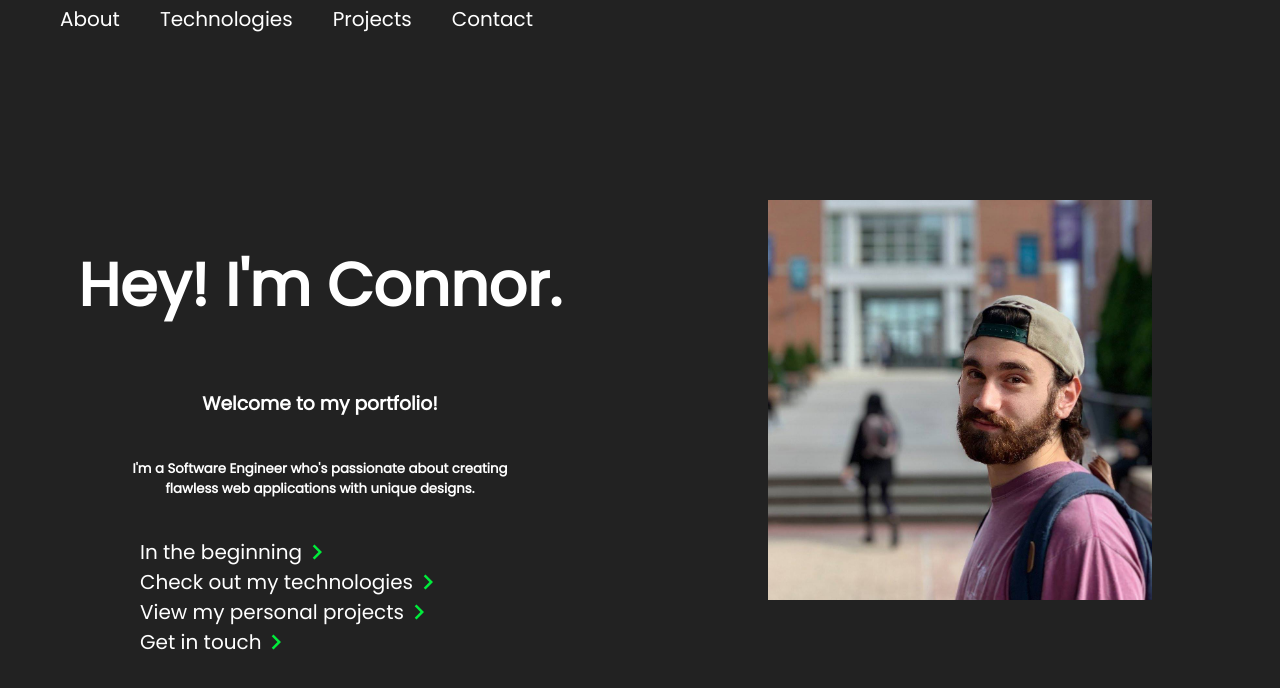
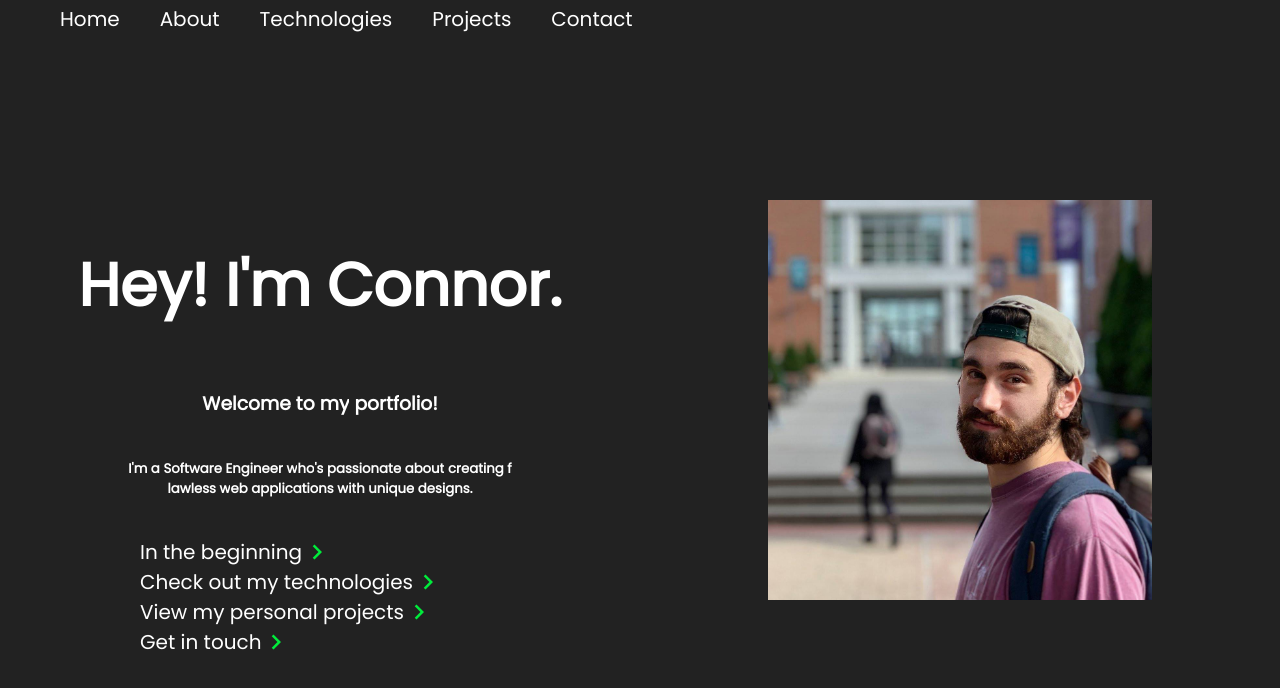
Before and after one commit to connorlagana/react-portfolio, a React (Create React App) app: page / in a window 1280 px wide. Shown: the top 688 px of the page. Built offline with nearby package versions, Linux system fonts and the light colour scheme.

Commit message:
animations

```diff
--- a/package.json
+++ b/package.json
@@ -10,6 +10,7 @@
     "@testing-library/user-event": "^7.2.1",
     "react": "^16.12.0",
     "react-dom": "^16.12.0",
+    "react-reveal": "^1.2.2",
     "react-router-dom": "^5.1.2",
     "react-scripts": "3.3.0",
     "surge": "^0.21.3"
--- a/src/components/About.js
+++ b/src/components/About.js
@@ -1,5 +1,6 @@
 import React, { Component } from "react";
 import KeyboardBackspace from "@material-ui/icons/KeyboardBackspace";
+import Fade from "react-reveal/Fade";
 
 class About extends Component {
   render() {
@@ -7,22 +8,26 @@ class About extends Component {
       <div id="aboutOuter">
         <div id="about">
           <div id="aboutFirst">
+            <Fade>
               <div>About</div>
               <a href="/">
                 <KeyboardBackspace id="backArrow" />
               </a>
+            </Fade>
           </div>
+
           <div id="aboutSecond">
+            <Fade cascade left>
               <p>
                 I'm a front end and mobile developer currently working for Odega
                 Studios. My role here allows me to work with various designs and
                 bring them to life with a creative process.
               </p>
               <p>
-              I started learning computer science in highschool with a group of
-              friends before getting my B.S. at Manhattan College. My time at
-              college allowed me to work on personal projects while learing web
-              and mobile development. After finishing my degree in 2019, I
+                I started learning computer science in highschool with a group
+                of friends before getting my B.S. at Manhattan College. My time
+                at college allowed me to work on personal projects while learing
+                web and mobile development. After finishing my degree in 2019, I
                 jumped head first into the digital industry learning all I could
                 about the world of front end development.
               </p>
@@ -34,6 +39,7 @@ class About extends Component {
                 incredibly fun! If I'm not desiging or coding something I'll be
                 messing around with music production or analyzing stocks!
               </p>
+            </Fade>
           </div>
         </div>
       </div>
--- a/src/components/Arrows.js
+++ b/src/components/Arrows.js
@@ -1,9 +1,11 @@
 import React from "react";
 import KeyboardArrowRight from "@material-ui/icons/KeyboardArrowRight";
+import Fade from "react-reveal/Fade";
 
 const Arrows = () => {
   return (
     <div>
+      <Fade>
         <ul>
           <div id="begin">
             <a href="/about">In the beginning</a>
@@ -22,6 +24,7 @@ const Arrows = () => {
             <KeyboardArrowRight color="secondary" id="arrowRight" />
           </div>
         </ul>
+      </Fade>
     </div>
   );
 };
--- a/src/components/IndProj.js
+++ b/src/components/IndProj.js
@@ -1,18 +1,30 @@
 import React from "react";
+import Fade from "react-reveal/Fade";
+import Zoom from 'react-reveal/Zoom';
 
 const IndProj = props => {
   return (
     <div id="projects">
       {props.projects.map((proj, key) => (
         <div id="indProj">
+          <Fade>
             <h4 id="projTitle">{proj.title}</h4>
+          </Fade>
           <div id="indRectangle">
+            <Fade left>
               <div id="indProjUnderlying">
-              <a id="aProj" href={proj.github}>Click Here to visit {proj.title}'s Github</a>
+                <a id="aProj" href={proj.github}>
+                  Click Here to visit {proj.title}'s Github
+                </a>
                 <p id="projBio">{proj.bio}</p>
               </div>
+            </Fade>
+            <Zoom clear>
               <img src={proj.image1} id="image1" />
+            </Zoom>
+            <Fade right>
               <img src={proj.image2} id="image2" />
+            </Fade>
           </div>
         </div>
       ))}
--- a/src/components/IndTech.js
+++ b/src/components/IndTech.js
@@ -14,6 +14,8 @@ import railsLogo from "../images/logos/railsLogo.png";
 import gitLogo from "../images/logos/gitLogo.png";
 import githubLogo from "../images/logos/githubLogo.png";
 import jsonLogo from "../images/logos/jsonLogo.png";
+
+import Fade from "react-reveal/Fade";
 
 class IndProj extends Component {
   constructor(props) {
@@ -87,8 +89,12 @@ class IndProj extends Component {
       <div id="technologies">
         {this.state.techs.map((tech, key) => (
           <div id="indTech">
-            <h3>{tech.name}</h3>
-            <img src={tech.image} id="techLogo" />
+            <Fade left cascade>
+              <h3>{tech.name}</h3>
+            </Fade>
+            <Fade>
+              <img src={tech.image} id="techLogo" />
+            </Fade>
           </div>
         ))}
       </div>
--- a/src/components/Intro.js
+++ b/src/components/Intro.js
@@ -2,18 +2,23 @@ import React from "react";
 import connor from "../images/connor1.jpg";
 import Arrows from "../components/Arrows.js";
 import bruceJenner from "../images/bruceJenner.jpeg";
+import Fade from "react-reveal/Fade";
 
 const Intro = () => {
   return (
     <div id="bigIntro">
       <div id="leftIntro">
         <div id="intro">
-          <h1>Hey! I'm Connor.</h1>
-          <h3>Welcome to my portfolio!</h3>
-          <h5>
-            I'm a Software Engineer who's passionate about creating flawless web
-            applications with unique designs.
-          </h5>
+          <Fade left>
+            <h1>Hey! I'm Connor.</h1>
+          </Fade>
+          <Fade cascade left>
+            <h3>Welcome to my portfolio!</h3>
+            <h5>
+              I'm a Software Engineer who's passionate about creating flawless
+              web applications with unique designs.
+            </h5>
+          </Fade>
           <Arrows />
         </div>
       </div>
--- a/src/components/NavBar.js
+++ b/src/components/NavBar.js
@@ -5,6 +5,9 @@ const NavBar = () => {
     <header>
       <nav>
         <ul id="nav">
+        <a href="/" className="navItem">
+            Home
+          </a>
           <a href="/about" className="navItem">
             About
           </a>
```
Also changed, not shown: 1 other file (tests, documents, lock files or other folders). Lines whose indentation alone changed are shown as unchanged.
